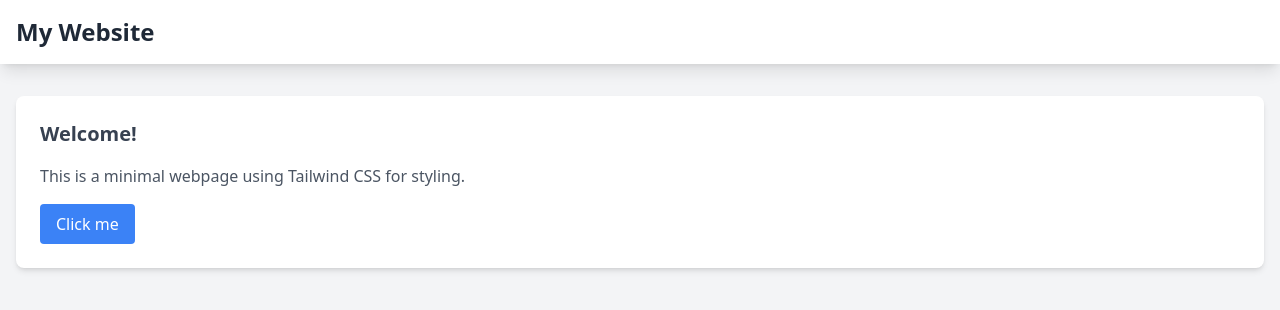
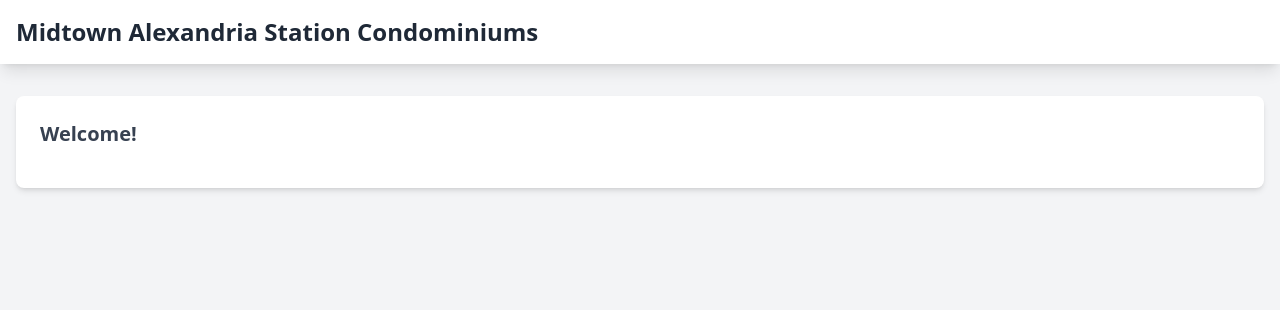
Before and after one commit to Midtown-Condos/midtown-condos.github.io, a plain HTML site: page index.html in a window 1280 px wide. Drawn offline with nearby package versions, Linux system fonts and the light colour scheme.

Commit message:
Update copy

```diff
--- a/index.html
+++ b/index.html
@@ -1,8 +1,8 @@
 <!DOCTYPE html>
 <html lang="en">
   <head>
-    <meta charset="UTF-8">
-    <meta name="viewport" content="width=device-width, initial-scale=1.0">
+    <meta charset="UTF-8" />
+    <meta name="viewport" content="width=device-width, initial-scale=1.0" />
     <title>Minimal Tailwind Page</title>
     <!-- Include Tailwind CSS via CDN -->
     <script src="https://cdn.tailwindcss.com"></script>
@@ -10,19 +10,13 @@
   <body class="bg-gray-100 min-h-screen">
     <nav class="bg-white shadow-lg p-4">
       <div class="container mx-auto">
-            <h1 class="text-2xl font-bold text-gray-800">My Website</h1>
+        <h1 class="text-2xl font-bold text-gray-800">Midtown Alexandria Station Condominiums</h1>
       </div>
     </nav>
 
     <main class="container mx-auto mt-8 px-4">
       <div class="bg-white rounded-lg shadow-md p-6">
         <h2 class="text-xl font-semibold text-gray-700 mb-4">Welcome!</h2>
-            <p class="text-gray-600">
-                This is a minimal webpage using Tailwind CSS for styling.
-            </p>
-            <button class="mt-4 bg-blue-500 hover:bg-blue-600 text-white font-medium py-2 px-4 rounded">
-                Click me
-            </button>
       </div>
     </main>
   </body>
```
Lines whose indentation alone changed are shown as unchanged.
